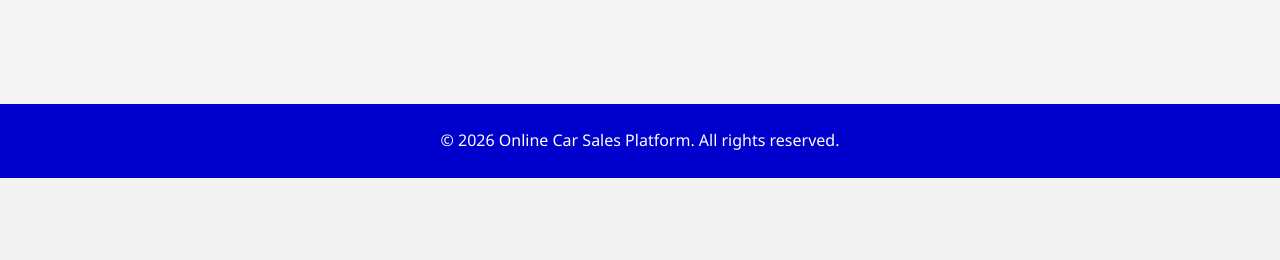
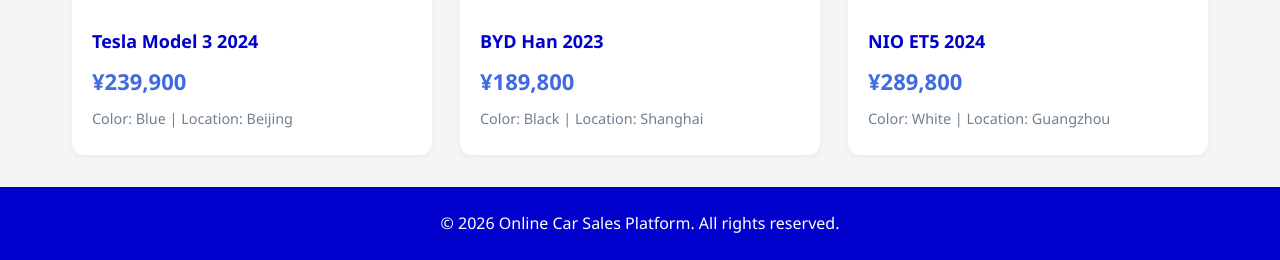
Before and after one commit to g2276658861-ops/Fundamentals-of-Web-Technology-DL3, a PHP site: page /search.php in a window 1280 px wide. Shown: the part 622-882 px from the top of the page. Before the commit the page ends 800 px from the top, so only its background shows below. Run offline with PHP 8.4, Linux system fonts and the light colour scheme; data comes from the database, SQL or seed files in the repository; both versions use the stored data as it was after the commit.

Commit message:
Add files via upload

```diff
--- /dev/null
+++ b/db_connect.php
@@ -0,0 +1,21 @@
+<?php
+// Database connection used by all server-side pages.
+// This project uses MAMP on Mac, so the default MySQL port is usually 8889.
+$host = 'localhost';
+$port = '8889';
+$user = 'root';
+$password = 'root';
+$database = 'car_database';
+
+$conn = new mysqli($host, $user, $password, $database, (int)$port);
+
+if ($conn->connect_error) {
+    die('Database connection failed: ' . $conn->connect_error);
+}
+
+$conn->set_charset('utf8mb4');
+
+// Keep PHP/MySQL verification-code time consistent for China/Singapore time.
+// This avoids the 8-hour difference between created_at and expires_at on MAMP.
+$conn->query("SET time_zone = '+08:00'");
+?>
--- /dev/null
+++ b/helpers.php
@@ -0,0 +1,6 @@
+<?php
+// Small helper to print database text safely in HTML.
+function h($value) {
+    return htmlspecialchars((string)$value, ENT_QUOTES, 'UTF-8');
+}
+?>
--- a/search.php
+++ b/search.php
@@ -1,5 +1,39 @@
 <?php
 session_start();
+require_once 'db_connect.php';
+require_once 'helpers.php';
+
+$model = trim($_GET['model'] ?? '');
+$year = trim($_GET['year'] ?? '');
+
+$sql = 'SELECT c.car_id, c.color, c.model, c.year, c.location, c.price, c.image, c.description, s.username
+        FROM cars c
+        JOIN sellers s ON c.seller_id = s.seller_id
+        WHERE 1=1';
+$params = [];
+$types = '';
+
+if ($model !== '') {
+    $sql .= ' AND c.model LIKE ?';
+    $params[] = '%' . $model . '%';
+    $types .= 's';
+}
+
+if ($year !== '') {
+    $sql .= ' AND c.year = ?';
+    $params[] = (int)$year;
+    $types .= 'i';
+}
+
+$sql .= ' ORDER BY c.created_at DESC';
+$stmt = $conn->prepare($sql);
+if ($types !== '') {
+    $stmt->bind_param($types, ...$params);
+}
+$stmt->execute();
+$result = $stmt->get_result();
+$cars = $result->fetch_all(MYSQLI_ASSOC);
+$stmt->close();
 ?>
 <!DOCTYPE html>
 <html lang="en">
@@ -18,6 +52,7 @@
             <li><a href="search.php" class="active">Find Cars</a></li>
             <li><a href="Register.php">Seller Register</a></li>
             <li><a href="Login.php">Seller Login</a></li>
+            <li><a href="add-car.php">Add Car</a></li>
         </ul>
     </nav>
 </header>
@@ -25,14 +60,27 @@
     <h2 class="page-title">Search for Your Ideal Vehicle</h2>
     <div class="card">
         <form id="searchForm" class="search-form" method="GET" action="search.php">
-            <div class="form-group"><input type="text" name="model" id="searchModel" placeholder="Enter car model"></div>
-            <div class="form-group"><input type="number" name="year" id="searchYear" min="1990" max="2026" placeholder="Enter registration year"></div>
+            <div class="form-group"><input type="text" name="model" id="searchModel" value="<?php echo h($model); ?>" placeholder="Enter car model"></div>
+            <div class="form-group"><input type="number" name="year" id="searchYear" min="1990" max="2026" value="<?php echo h($year); ?>" placeholder="Enter registration year"></div>
             <button type="submit" class="btn">Search</button>
         </form>
     </div>
     <h3 class="list-title">Vehicle List</h3>
     <div class="car-list" id="carList">
-        <div class="empty-result">Search result area prepared. Database results will be added next.</div>
+        <?php if (count($cars) === 0): ?>
+            <div class="empty-result">No matching vehicle information available.</div>
+        <?php else: ?>
+            <?php foreach ($cars as $car): ?>
+                <div class="car-item">
+                    <img src="<?php echo h($car['image']); ?>" alt="<?php echo h($car['model']); ?>">
+                    <div class="car-info">
+                        <h4><?php echo h($car['model']); ?> <?php echo h($car['year']); ?></h4>
+                        <p class="car-price">¥<?php echo number_format((float)$car['price']); ?></p>
+                        <p class="car-meta">Color: <?php echo h($car['color']); ?> | Location: <?php echo h($car['location']); ?></p>
+                    </div>
+                </div>
+            <?php endforeach; ?>
+        <?php endif; ?>
     </div>
 </main>
 <footer><p>&copy; 2026 Online Car Sales Platform. All rights reserved.</p></footer>
```
Also changed, not shown: database.sql (+13 -0 lines).
